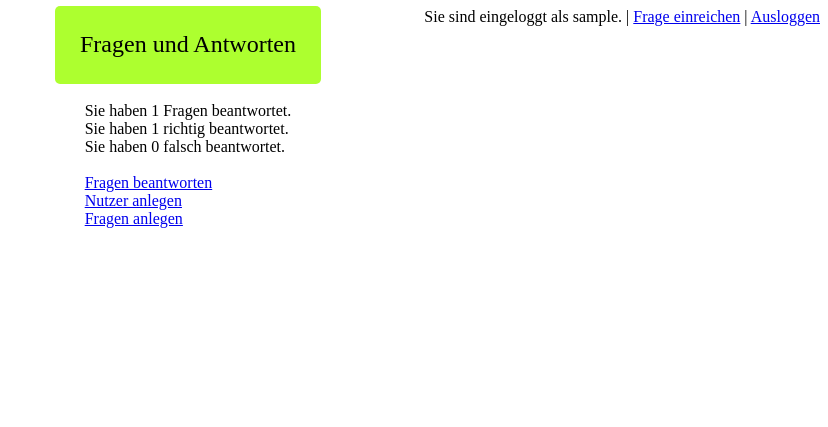
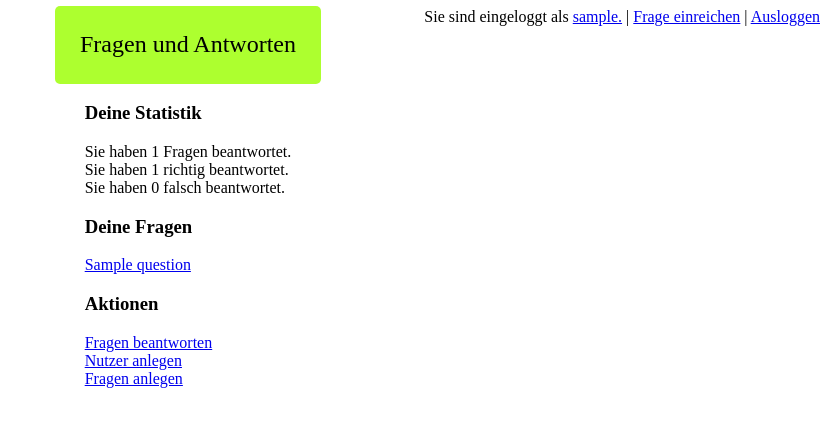
Before and after one commit to Trikolix/Fragen-und-Antworten, a PHP site: page /main.php in a window 1280 px wide. Shown: the top 427 px of the page, without its empty margins (452-1280 px from the left). Run offline with PHP 8.4, Linux system fonts and the light colour scheme; the visitor is signed in with stand-in values (Sample User, id 1); tables that the repository leaves empty hold one stand-in row (values such as "Sample post").

Commit message:
Eigene Fragen werden jetzt angezeigt

```diff
--- a/main.php
+++ b/main.php
@@ -20,7 +20,7 @@ include "connect.php";
 		{
 			$statement = mysqli_query($db, "SELECT * FROM users WHERE id=".$_SESSION['userid']."");
 			$row = mysqli_fetch_object($statement);
-			echo "Sie sind eingeloggt als ".$row->username.". | <a href='submit_question.php'>Frage einreichen</a> | <a href='logout.php'>Ausloggen</a>";
+			echo "Sie sind eingeloggt als <a href='main.php'>".$row->username.".</a> | <a href='submit_question.php'>Frage einreichen</a> | <a href='logout.php'>Ausloggen</a>";
 		}
 		else
 		{
@@ -40,17 +40,26 @@ if (isset($_SESSION['userid']))
 		$questionAll = mysqli_query($db, "SELECT * FROM given_answers WHERE user_id=".$userid."");
 		$correctAnswers = mysqli_query($db, "SELECT * FROM given_answers WHERE user_id=".$userid." AND flag = 1");
 		$incorrectAnswers = mysqli_query($db, "SELECT * FROM given_answers WHERE user_id=".$userid." AND flag = 0");
+		$ownQuestions = mysqli_Query($db, "SELECT * FROM questions WHERE creator_id=".$userid."");
 	}
 
-echo "	<br>
+echo "	<h3>Deine Statistik</h3>
 		Sie haben ".mysqli_num_rows($questionAll)." Fragen beantwortet.<br>
 		Sie haben ".mysqli_num_rows($correctAnswers)." richtig beantwortet.<br>
-		Sie haben ".mysqli_num_rows($incorrectAnswers)." falsch beantwortet.<br>";
+		Sie haben ".mysqli_num_rows($incorrectAnswers)." falsch beantwortet.<br>
+		<h3>Deine Fragen</h3>";
+
+while ($question = mysqli_fetch_object($ownQuestions))
+{
+	echo "<a href='question.php?question=".$question->id."'>".$question->question."</a><br>";
+}
 
 
-echo '<br><a href="index.php">Fragen beantworten</a>
-		<br><a href="register.php">Nutzer anlegen</a>
-		<br><a href="submit_question.php">Fragen anlegen</a>';
+
+echo "	<h3>Aktionen</h3>
+		<a href='index.php'>Fragen beantworten</a><br>
+		<a href='register.php'>Nutzer anlegen</a><br>
+		<a href='submit_question.php'>Fragen anlegen</a>";
 ?>
   </div>
   </center>
```
